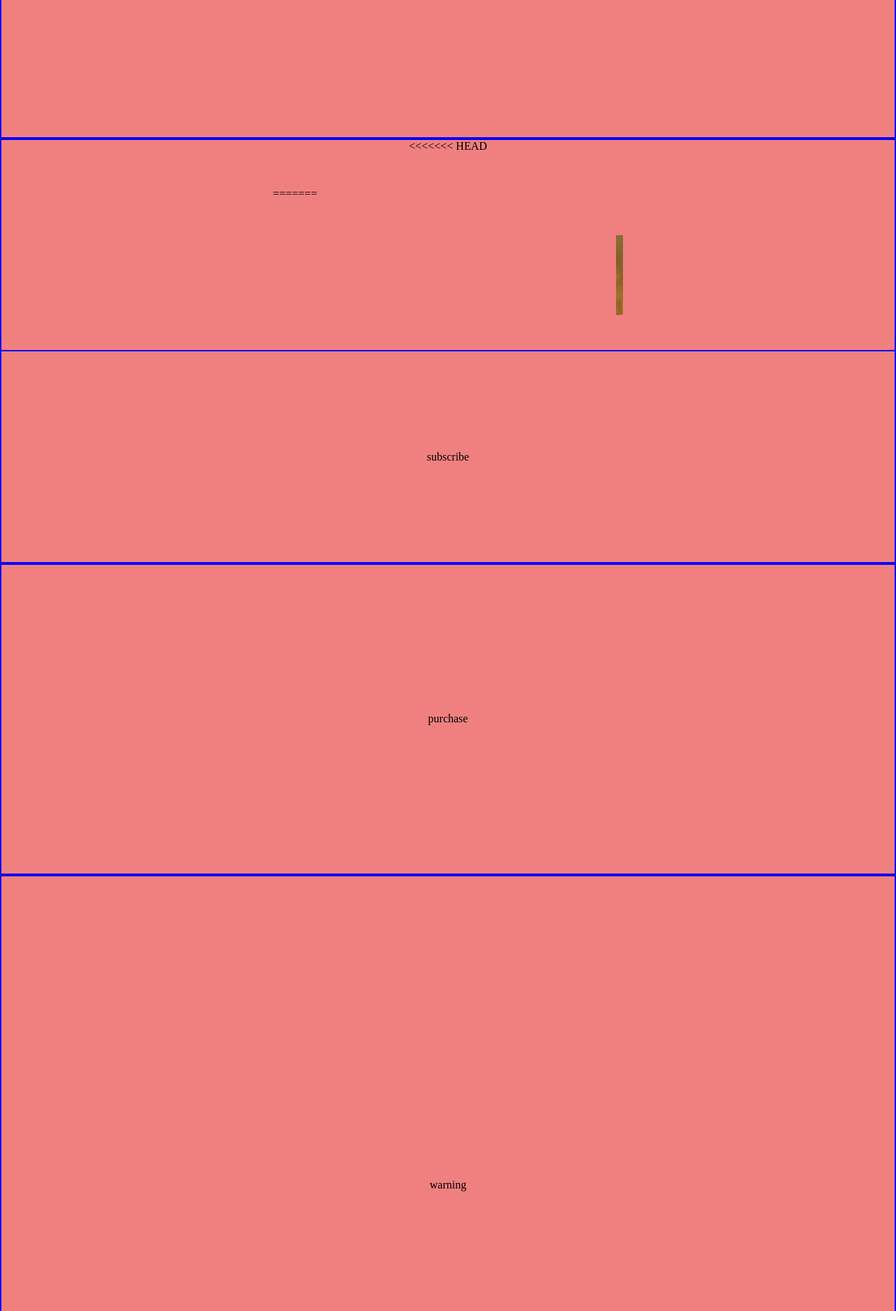
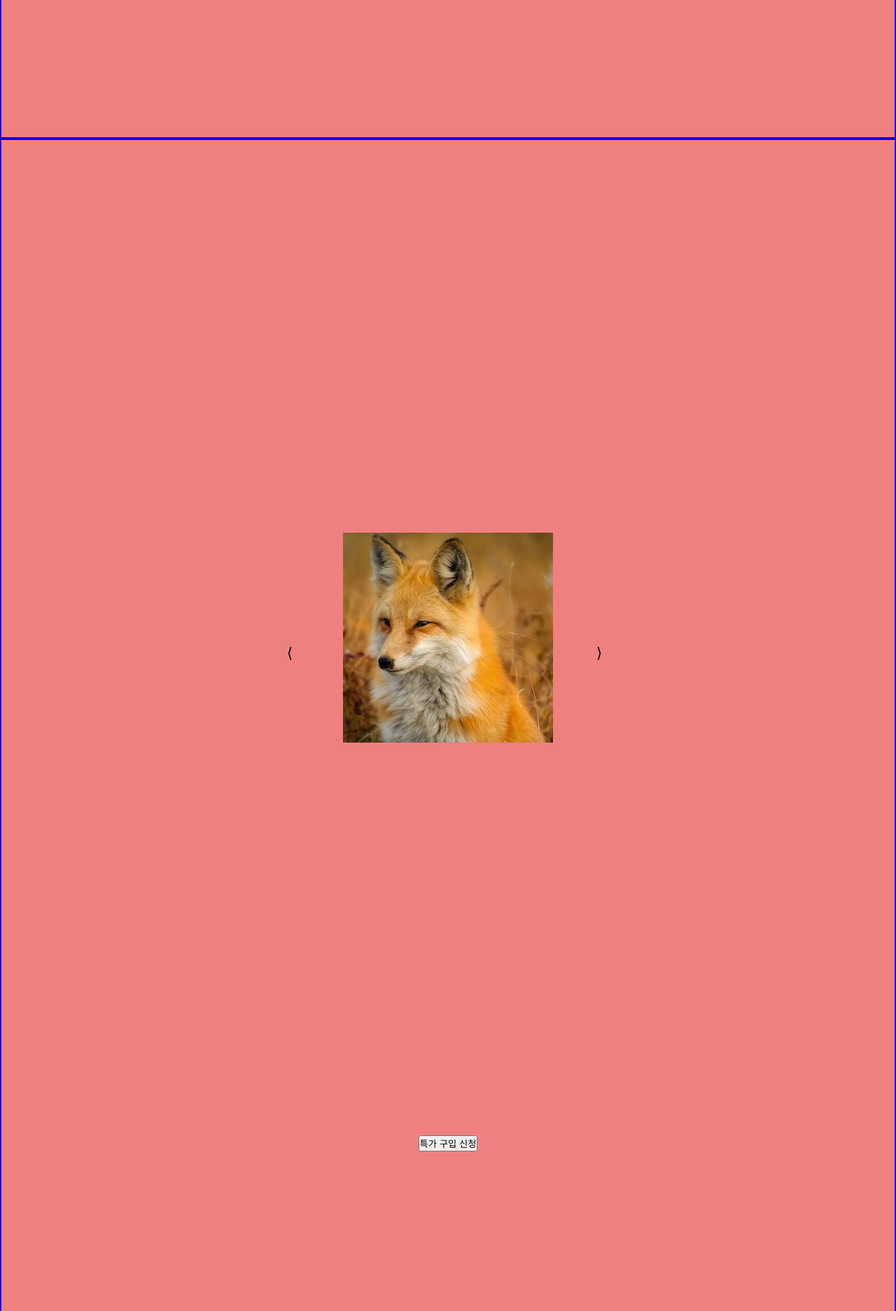
Before and after one commit to SSUcheese/devRent_zer0_PJT, a Django app: page / in a window 1280 px wide. Shown: the part 642-2515 px from the top of the page at 70% size. Run offline with Django 3.2, Linux system fonts and the light colour scheme.

Commit message:
2/1 개발 : 슬라이더 연결 완, 미완 - z-index, 슬라이더 위치 조정, 모달 폼

```diff
--- a/개발/bargain_sale/subscriptions/static/subscriptions/css/home.css
+++ b/개발/bargain_sale/subscriptions/static/subscriptions/css/home.css
@@ -9,7 +9,7 @@
   background: black;
 
   /* 스크롤 시 슬라이더보다 위에서 움직이게 하기 위함 */
-  z-index: 2;
+  /* z-index: 1; */
 
   /* 스크롤 시 고정  */
   position: sticky;
@@ -25,7 +25,7 @@
   align-items: center;
 
   /* 스크롤 시 슬라이더보다 위에서 움직이게 하기 위함 */
-  z-index: 2;
+  /* z-index: 1; */
 
   /* 스크롤 시 고정  */
   position: sticky;
--- a/개발/bargain_sale/subscriptions/static/subscriptions/js/main_slider.js
+++ b/개발/bargain_sale/subscriptions/static/subscriptions/js/main_slider.js
@@ -47,9 +47,4 @@ next2.addEventListener('click', function(){
     if (currentldx !== slideCount -1) {
         moveSlide2(currentldx + 1);
     }
-<<<<<<< HEAD
 });
-=======
-});
-
->>>>>>> oshmos
--- a/개발/bargain_sale/subscriptions/templates/subscriptions/home.html
+++ b/개발/bargain_sale/subscriptions/templates/subscriptions/home.html
@@ -29,7 +29,7 @@
     <div class="main">
         <!--1번 블럭 : 대표 제품 및 폼-->
         <div class="main1" id="main1">
-            <div class="main_slider">
+            <div class="main1_slider main_slider">
                 <ul class="main1_slides main_slides">
                     <li><img src={% static 'subscriptions/image/fox.jpg' %}></li>
                     <li><img src={% static 'subscriptions/image/moon.jpg' %}></li>
@@ -45,18 +45,13 @@
         </div>
         <!--2번 블럭 : 제품 및 가격 확인-->
         <div class="main2" id="main2">
-<<<<<<< HEAD
-            <div id="main2_slider" class="main_slider">
-                <ul id="main2_slides" class="main2_slides main_slides">
-=======
             <div class="main2_slider main_slider">
                 <ul class="main2_slides main_slides">
->>>>>>> oshmos
                     <li><img src={% static 'subscriptions/image/fox.jpg' %}></li>
                     <li><img src={% static 'subscriptions/image/moon.jpg' %}></li>
                     <li><div><h1>아무거나아무거나</h1></div></li>
                 </ul>
-                <p class="main1_slider_controller main_slider_controller">
+                <p class="main2_slider_controller main_slider_controller">
                     <!-- &lang: 왼쪽 방향 화살표 &rang: 오른쪽 방향 화살표 -->
                     <span class="prev2 prev">&lang;</span>
                     <span class="next2 next">&rang;</span>
```
